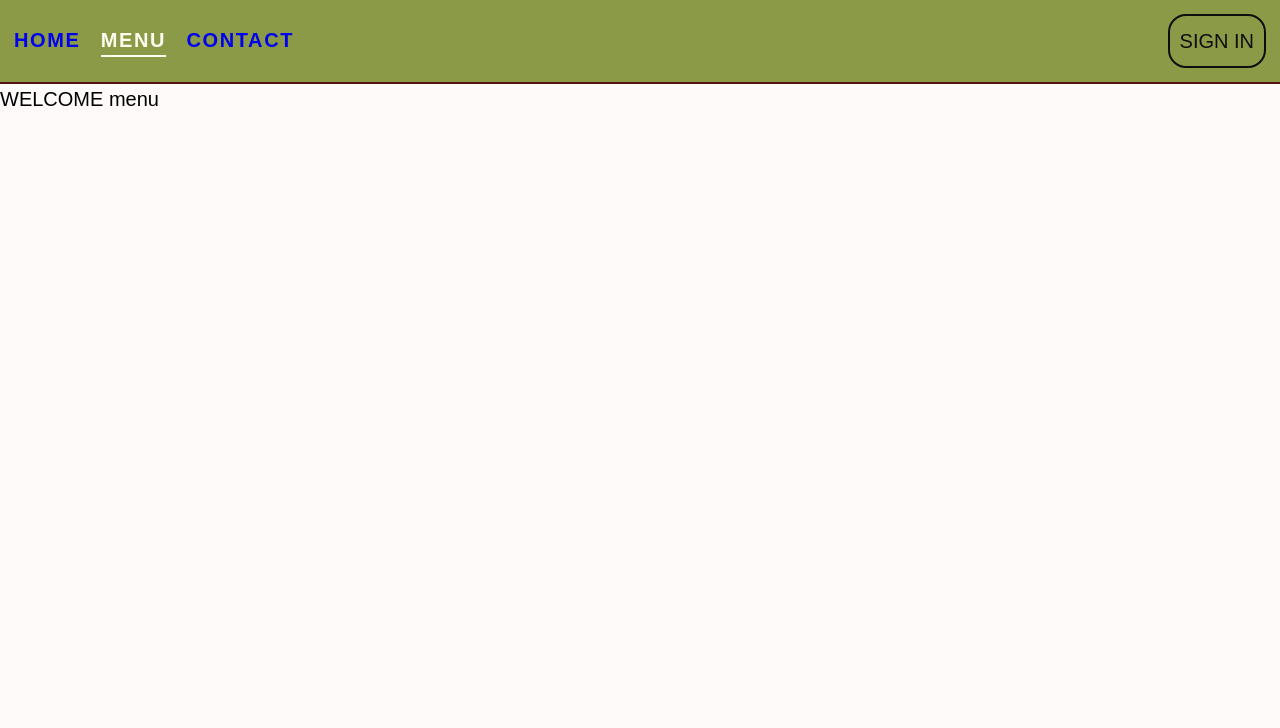
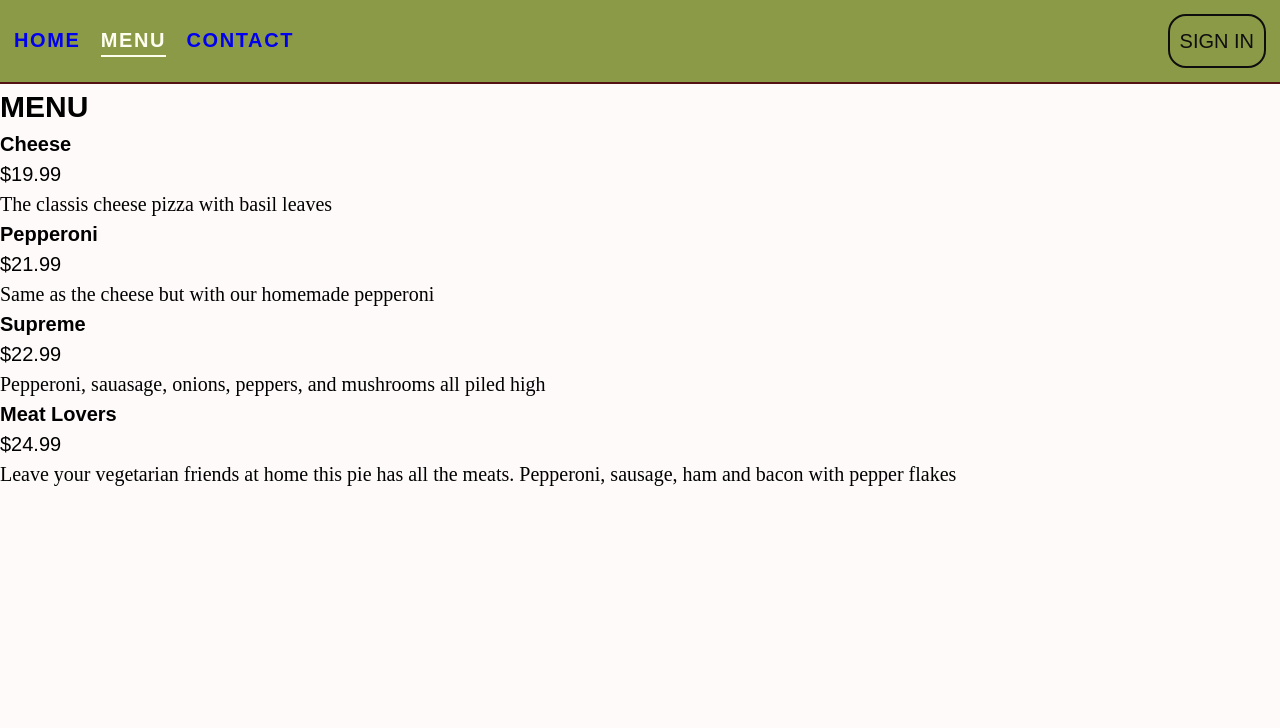
Before and after one commit to Drrecommended/restaurantPage, a website built with webpack: page dist/index.html in a window 1280 px wide. Both pictures are taken after a click on the link "MENU". Shown: the top 728 px of the page. Built offline with nearby package versions, Linux system fonts and the light colour scheme; a web font is replaced by a local one.

Commit message:
added JSON and imported it into the module

```diff
--- /dev/null
+++ b/src/menu.json
@@ -0,0 +1,24 @@
+{
+    "pizzas": [
+      {
+        "type": "Cheese",
+        "cost": 19.99,
+        "description": "The classis cheese pizza with basil leaves"
+      },
+      {
+        "type": "Pepperoni",
+        "cost": 21.99,
+        "description": "Same as the cheese but with our homemade pepperoni"
+      },
+      {
+        "type": "Supreme",
+        "cost": 22.99,
+        "description": "Pepperoni, sauasage, onions, peppers, and mushrooms all piled high"
+      },
+      {
+        "type": "Meat Lovers",
+        "cost": 24.99,
+        "description": "Leave your vegetarian friends at home this pie has all the meats. Pepperoni, sausage, ham and bacon with pepper flakes"
+      }
+    ]
+  }
--- a/src/pages/menu.js
+++ b/src/pages/menu.js
@@ -1,8 +1,31 @@
+import menuData from '../menu.json'
+
 const menu = () => {
-    const hello = document.createElement('div')
-    hello.dataset.page = 'menu'
-    hello.textContent = "WELCOME menu"
-    return hello
+    const menu = document.createElement('div')
+    menu.dataset.page = 'menu'
+    menu.classList.add('menu-container')
+    const menuTitle = document.createElement('h2')
+    menuTitle.innerText = "MENU"
+    menu.appendChild(menuTitle)
+    menuData.pizzas.forEach(pizza => {
+        const itemContainer = document.createElement('div')
+        itemContainer.classList.add('item-grid')
+        const item = document.createElement('h4')
+        item.innerText = pizza.type
+        const price = document.createElement('p')
+        price.innerText = `$${pizza.cost}`
+        const description = document.createElement('p')
+        description.classList.add('description')
+        const pic = document.createElement('div')
+        pic.classList.add('menu-pic')
+        description.innerText = pizza.description
+        itemContainer.appendChild(item)
+        itemContainer.appendChild(price)
+        itemContainer.appendChild(description)
+        menu.appendChild(itemContainer)
+    })
+
+    return menu
 }
 
 
--- a/src/style.css
+++ b/src/style.css
@@ -82,9 +82,11 @@ footer {
   border-bottom: 2px solid var(--main);
 }
 
-h1 {
+h1, h2, h3, h4 {
   font-family: var(--title-font);
 }
+
+
 
 .info {
   font-family: var(--info-font);
@@ -204,3 +206,13 @@ ul {
   font-family: var(--title-font);
   text-align: center;
 }
+
+/* menu item styling */
+.item-grid {
+  display: grid;
+
+}
+
+.item-grid .description {
+  font-family: var(--info-font);
+}
```
Also changed, not shown: README.md (deleted), dist/main.js.
